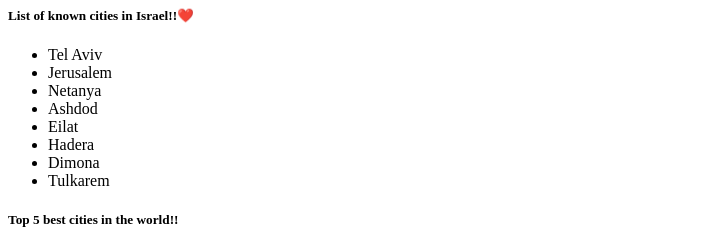
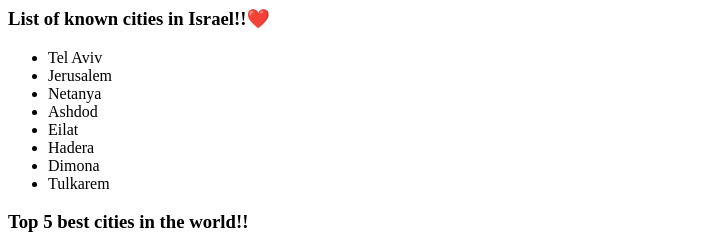
Before and after one commit to AdamHajyehya/AdamHaj, a plain HTML site: page index.html in a window 1280 px wide. Shown: the top 248 px of the page, without its empty margins (0-707 px from the left). Drawn offline with Linux system fonts and the light colour scheme.

Commit message:
Update header tags for city lists
Changed header tags from h5 to h3 for better hierarchy.

```diff
--- a/index.html
+++ b/index.html
@@ -3,7 +3,7 @@
   <title> Wesbite </title>
  </head>
  <body>
-  <h5>List of known cities in Israel!!❤️</h5>
+  <h3>List of known cities in Israel!!❤️</h3>
   <ul>
    <li>Tel Aviv</li>
    <li>Jerusalem</li>
@@ -14,7 +14,7 @@
    <li>Dimona</li>
    <li>Tulkarem</li>
   </ul>
-  <h5>Top 5 best cities in the world!!</h5>
+  <h3>Top 5 best cities in the world!!</h3>
   <ol>
    <li>Tel Aviv</li>
    <li>Tel Aviv</li>
```
